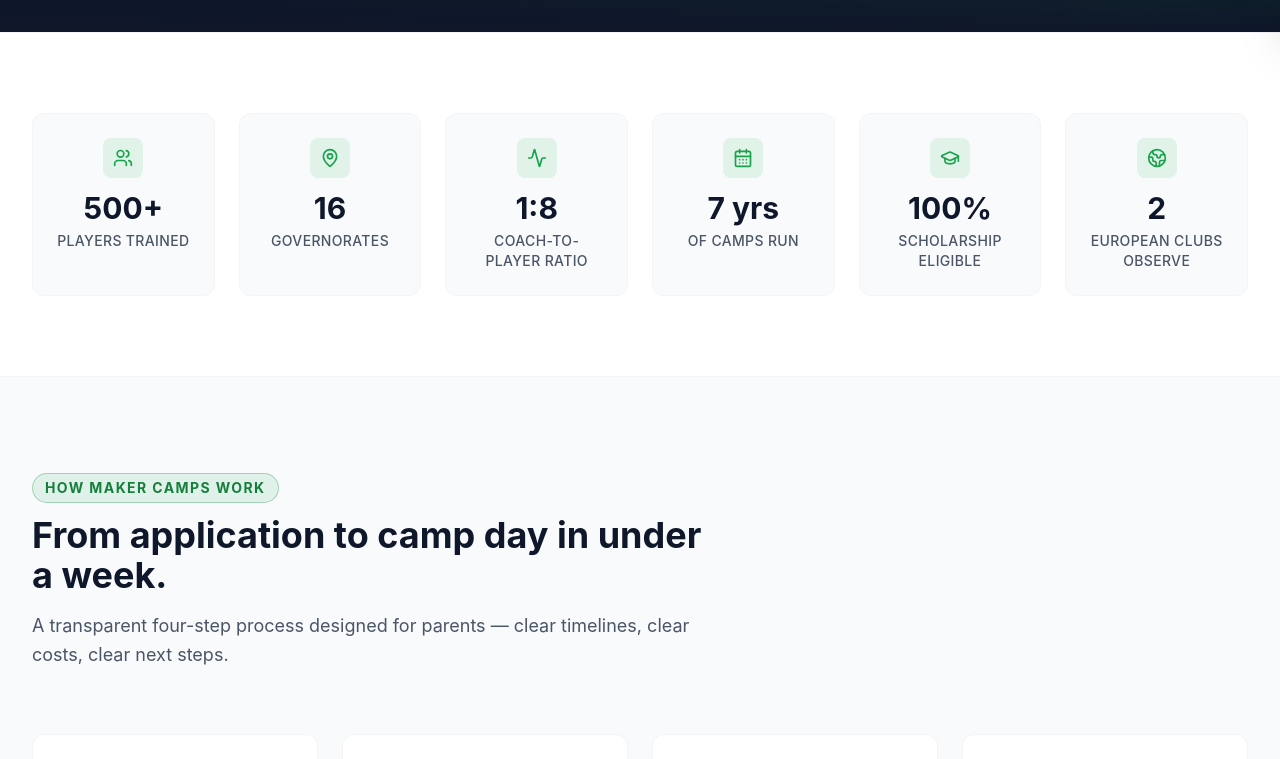
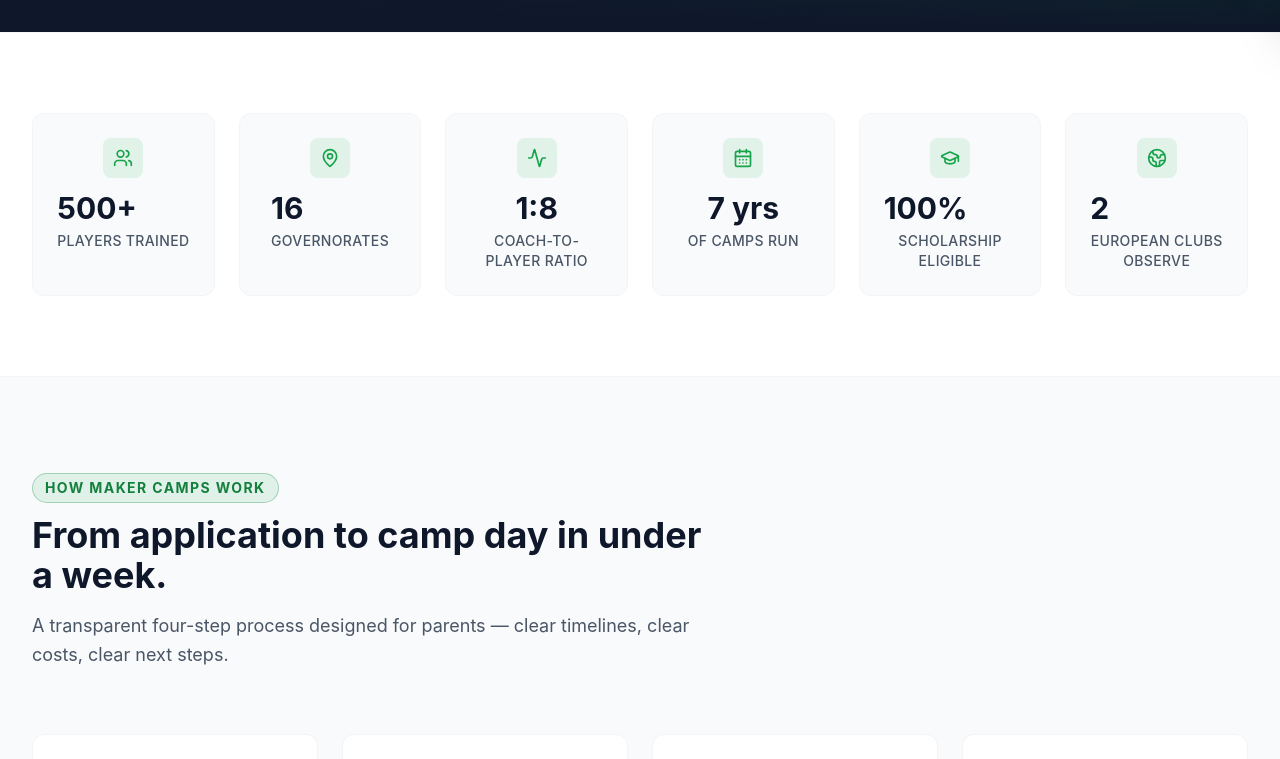
Before and after one commit to sambawy01/the-Maker-Football-Incubator, a React (Vite) app: page /the-Maker-Football-Incubator/camps in a window 1280 px wide. Shown: the part 778-1537 px from the top of the page. Built offline with nearby package versions, Linux system fonts and the light colour scheme.

Commit message:
Scouts/Camps/Academies: retrofit motion primitives for sitewide consistency
Co-Authored-By: Claude Opus 4.7 (1M context) <noreply@anthropic.com>

```diff
--- a/src/app/pages/academies/AcademyStatsStrip.tsx
+++ b/src/app/pages/academies/AcademyStatsStrip.tsx
@@ -1,4 +1,5 @@
 import React from "react";
+import { motion } from "framer-motion";
 import {
   Users,
   MapPin,
@@ -7,6 +8,8 @@ import {
   CalendarDays,
   Globe2,
 } from "lucide-react";
+import { MotionStat } from "../../components/ui/motion";
+import { fadeUpSm, stagger } from "../../../lib/motion";
 
 interface StatCard {
   icon: React.ComponentType<{
@@ -14,7 +17,10 @@ interface StatCard {
     className?: string;
     "aria-hidden"?: boolean;
   }>;
-  value: string;
+  /** Numeric value for the count-up. If absent, falls back to `text`. */
+  numeric?: { value: number; suffix?: string; prefix?: string };
+  /** Text fallback (for non-numeric stats like "7 yrs"). */
+  text?: string;
   label: string;
 }
 
@@ -22,12 +28,12 @@ interface StatCard {
 // /scouts and /camps). Numbers are public-facing claims The Maker has made
 // in prior batches — preserved here.
 const STATS: StatCard[] = [
-  { icon: Users, value: "150+", label: "Active scholars" },
-  { icon: MapPin, value: "16", label: "Governorates covered" },
-  { icon: GraduationCap, value: "100%", label: "Scholarship pathway" },
-  { icon: Layers, value: "4", label: "Holistic pillars" },
-  { icon: CalendarDays, value: "7 yrs", label: "Operating" },
-  { icon: Globe2, value: "2", label: "European partners" },
+  { icon: Users, numeric: { value: 150, suffix: "+" }, label: "Active scholars" },
+  { icon: MapPin, numeric: { value: 16 }, label: "Governorates covered" },
+  { icon: GraduationCap, numeric: { value: 100, suffix: "%" }, label: "Scholarship pathway" },
+  { icon: Layers, numeric: { value: 4 }, label: "Holistic pillars" },
+  { icon: CalendarDays, text: "7 yrs", label: "Operating" },
+  { icon: Globe2, numeric: { value: 2 }, label: "European partners" },
 ];
 
 export const AcademyStatsStrip: React.FC = () => {
@@ -40,30 +46,48 @@ export const AcademyStatsStrip: React.FC = () => {
         <h2 id="academy-stats-heading" className="sr-only">
           The Maker Academy at a glance
         </h2>
-        <ul
+        <motion.ul
           role="list"
           className="grid grid-cols-2 md:grid-cols-3 lg:grid-cols-6 gap-4 md:gap-6"
+          variants={stagger}
+          initial="hidden"
+          whileInView="visible"
+          viewport={{ once: true, amount: 0.2 }}
         >
           {STATS.map((stat) => {
             const Icon = stat.icon;
             return (
-              <li
+              <motion.li
                 key={stat.label}
+                variants={fadeUpSm}
                 className="bg-[#F8FAFC] rounded-xl border border-gray-100 p-5 md:p-6 text-center transition-colors hover:border-[#16A34A]/40"
               >
                 <div className="inline-flex items-center justify-center w-10 h-10 rounded-lg bg-[#16A34A]/10 text-[#16A34A] mb-3">
                   <Icon size={20} aria-hidden={true} />
                 </div>
-                <div className="text-[#0F172A] font-bold text-2xl md:text-3xl leading-tight">
-                  {stat.value}
-                </div>
-                <div className="mt-1 text-xs md:text-sm font-medium text-gray-600 uppercase tracking-wide">
-                  {stat.label}
-                </div>
-              </li>
+                {stat.numeric ? (
+                  <MotionStat
+                    value={stat.numeric.value}
+                    prefix={stat.numeric.prefix}
+                    suffix={stat.numeric.suffix}
+                    label={stat.label}
+                    className="text-[#0F172A] font-bold text-2xl md:text-3xl leading-tight"
+                    labelClassName="mt-1 text-xs md:text-sm font-medium text-gray-600 uppercase tracking-wide"
+                  />
+                ) : (
+                  <>
+                    <div className="text-[#0F172A] font-bold text-2xl md:text-3xl leading-tight">
+                      {stat.text}
+                    </div>
+                    <div className="mt-1 text-xs md:text-sm font-medium text-gray-600 uppercase tracking-wide">
+                      {stat.label}
+                    </div>
+                  </>
+                )}
+              </motion.li>
             );
           })}
-        </ul>
+        </motion.ul>
       </div>
     </section>
   );
--- a/src/app/pages/academies/FinalCTA.tsx
+++ b/src/app/pages/academies/FinalCTA.tsx
@@ -1,6 +1,7 @@
 import React from "react";
 import { Button } from "../../components/ui/Button";
 import { Clock, ShieldCheck, MapPin } from "lucide-react";
+import { GradientMesh, MagneticButton } from "../../components/ui/motion";
 
 export const FinalCTA: React.FC = () => {
   return (
@@ -12,6 +13,8 @@ export const FinalCTA: React.FC = () => {
         aria-hidden="true"
         className="absolute inset-0 bg-gradient-to-br from-[#15803D]/10 via-transparent to-transparent"
       />
+      {/* Tech-modernity ambience layered above the static accent. */}
+      <GradientMesh variant="green" animate opacity={0.4} />
       <div className="relative max-w-3xl mx-auto px-4 md:px-8 text-center">
         <h2
           id="academies-final-cta-heading"
@@ -24,6 +27,7 @@ export const FinalCTA: React.FC = () => {
           auto-replies, no chatbots. Scholarship-funded for selected scholars.
         </p>
 
+        <MagneticButton>
           <Button
             as="a"
             href="#apply"
@@ -33,6 +37,7 @@ export const FinalCTA: React.FC = () => {
           >
             Apply to the Academy
           </Button>
+        </MagneticButton>
 
         <ul className="mt-8 flex flex-wrap items-center justify-center gap-x-6 gap-y-3 text-sm text-gray-300">
           <li className="inline-flex items-center gap-2">
--- a/src/app/pages/camps/CampsStatsStrip.tsx
+++ b/src/app/pages/camps/CampsStatsStrip.tsx
@@ -1,4 +1,5 @@
 import React from "react";
+import { motion } from "framer-motion";
 import {
   Users,
   MapPin,
@@ -7,21 +8,26 @@ import {
   GraduationCap,
   Globe2,
 } from "lucide-react";
+import { MotionStat } from "../../components/ui/motion";
+import { fadeUpSm, stagger } from "../../../lib/motion";
 
 interface StatCard {
   icon: React.ComponentType<{ size?: number; className?: string; "aria-hidden"?: boolean }>;
-  value: string;
+  /** Numeric value for the count-up. If absent, falls back to `text`. */
+  numeric?: { value: number; suffix?: string; prefix?: string };
+  /** Text fallback (for non-numeric stats like "1:8" or "7 yrs"). */
+  text?: string;
   label: string;
 }
 
 // Six credibility numbers, sized to a 2×3 / 3×2 / 6×1 grid.
 const STATS: StatCard[] = [
-  { icon: Users, value: "500+", label: "Players trained" },
-  { icon: MapPin, value: "16", label: "Governorates" },
-  { icon: Activity, value: "1:8", label: "Coach-to-player ratio" },
-  { icon: CalendarDays, value: "7 yrs", label: "Of camps run" },
-  { icon: GraduationCap, value: "100%", label: "Scholarship eligible" },
-  { icon: Globe2, value: "2", label: "European clubs observe" },
+  { icon: Users, numeric: { value: 500, suffix: "+" }, label: "Players trained" },
+  { icon: MapPin, numeric: { value: 16 }, label: "Governorates" },
+  { icon: Activity, text: "1:8", label: "Coach-to-player ratio" },
+  { icon: CalendarDays, text: "7 yrs", label: "Of camps run" },
+  { icon: GraduationCap, numeric: { value: 100, suffix: "%" }, label: "Scholarship eligible" },
+  { icon: Globe2, numeric: { value: 2 }, label: "European clubs observe" },
 ];
 
 export const CampsStatsStrip: React.FC = () => {
@@ -34,27 +40,48 @@ export const CampsStatsStrip: React.FC = () => {
         <h2 id="camps-stats-heading" className="sr-only">
           Maker camps at a glance
         </h2>
-        <div className="grid grid-cols-2 md:grid-cols-3 lg:grid-cols-6 gap-4 md:gap-6">
+        <motion.ul
+          role="list"
+          className="grid grid-cols-2 md:grid-cols-3 lg:grid-cols-6 gap-4 md:gap-6"
+          variants={stagger}
+          initial="hidden"
+          whileInView="visible"
+          viewport={{ once: true, amount: 0.2 }}
+        >
           {STATS.map((stat) => {
             const Icon = stat.icon;
             return (
-              <div
+              <motion.li
                 key={stat.label}
+                variants={fadeUpSm}
                 className="bg-[#F8FAFC] rounded-xl border border-gray-100 p-5 md:p-6 text-center transition-colors hover:border-[#16A34A]/40"
               >
                 <div className="inline-flex items-center justify-center w-10 h-10 rounded-lg bg-[#16A34A]/10 text-[#16A34A] mb-3">
                   <Icon size={20} aria-hidden={true} />
                 </div>
-                <div className="text-[#0F172A] font-bold text-2xl md:text-3xl leading-tight">
-                  {stat.value}
-                </div>
-                <div className="mt-1 text-xs md:text-sm font-medium text-gray-600 uppercase tracking-wide">
-                  {stat.label}
-                </div>
-              </div>
+                {stat.numeric ? (
+                  <MotionStat
+                    value={stat.numeric.value}
+                    prefix={stat.numeric.prefix}
+                    suffix={stat.numeric.suffix}
+                    label={stat.label}
+                    className="text-[#0F172A] font-bold text-2xl md:text-3xl leading-tight"
+                    labelClassName="mt-1 text-xs md:text-sm font-medium text-gray-600 uppercase tracking-wide"
+                  />
+                ) : (
+                  <>
+                    <div className="text-[#0F172A] font-bold text-2xl md:text-3xl leading-tight">
+                      {stat.text}
+                    </div>
+                    <div className="mt-1 text-xs md:text-sm font-medium text-gray-600 uppercase tracking-wide">
+                      {stat.label}
+                    </div>
+                  </>
+                )}
+              </motion.li>
             );
           })}
-        </div>
+        </motion.ul>
       </div>
     </section>
   );
--- a/src/app/pages/camps/FinalCTA.tsx
+++ b/src/app/pages/camps/FinalCTA.tsx
@@ -1,6 +1,7 @@
 import React from "react";
 import { Button } from "../../components/ui/Button";
 import { Clock, RotateCcw, MessageSquare } from "lucide-react";
+import { GradientMesh, MagneticButton } from "../../components/ui/motion";
 
 export const FinalCTA: React.FC = () => {
   return (
@@ -12,6 +13,8 @@ export const FinalCTA: React.FC = () => {
         aria-hidden="true"
         className="absolute inset-0 bg-gradient-to-br from-[#15803D]/10 via-transparent to-transparent"
       />
+      {/* Tech-modernity ambience layered above the static accent. */}
+      <GradientMesh variant="green" animate opacity={0.4} />
       <div className="relative max-w-3xl mx-auto px-4 md:px-8 text-center">
         <h2
           id="camps-final-cta-heading"
@@ -24,6 +27,7 @@ export const FinalCTA: React.FC = () => {
           staff — no marketing chatbot, no auto-reply.
         </p>
 
+        <MagneticButton>
           <Button
             as="a"
             href="#register"
@@ -33,6 +37,7 @@ export const FinalCTA: React.FC = () => {
           >
             Apply for a Camp
           </Button>
+        </MagneticButton>
 
         <ul className="mt-8 flex flex-wrap items-center justify-center gap-x-6 gap-y-3 text-sm text-gray-300">
           <li className="inline-flex items-center gap-2">
--- a/src/app/pages/scouts/FinalCTA.tsx
+++ b/src/app/pages/scouts/FinalCTA.tsx
@@ -1,6 +1,7 @@
 import React from "react";
 import { Button } from "../../components/ui/Button";
 import { Clock, ShieldCheck, BadgeCheck } from "lucide-react";
+import { GradientMesh, MagneticButton } from "../../components/ui/motion";
 
 export const FinalCTA: React.FC = () => {
   return (
@@ -13,6 +14,8 @@ export const FinalCTA: React.FC = () => {
         aria-hidden="true"
         className="absolute inset-0 bg-gradient-to-br from-[#15803D]/10 via-transparent to-transparent"
       />
+      {/* Tech-modernity ambience layered above the static accent. */}
+      <GradientMesh variant="green" animate opacity={0.4} />
       <div className="relative max-w-3xl mx-auto px-4 md:px-8 text-center">
         <h2
           id="final-cta-heading"
@@ -25,6 +28,7 @@ export const FinalCTA: React.FC = () => {
           friction.
         </p>
 
+        <MagneticButton>
           <Button
             as="a"
             href="#request-access"
@@ -34,6 +38,7 @@ export const FinalCTA: React.FC = () => {
           >
             Request Scout Access
           </Button>
+        </MagneticButton>
 
         <ul className="mt-8 flex flex-wrap items-center justify-center gap-x-6 gap-y-3 text-sm text-gray-300">
           <li className="inline-flex items-center gap-2">
--- a/src/app/pages/scouts/StatsStrip.tsx
+++ b/src/app/pages/scouts/StatsStrip.tsx
@@ -1,4 +1,5 @@
 import React from "react";
+import { motion } from "framer-motion";
 import {
   Users,
   MapPin,
@@ -7,20 +8,25 @@ import {
   CalendarDays,
   Clock,
 } from "lucide-react";
+import { MotionStat } from "../../components/ui/motion";
+import { fadeUpSm, stagger } from "../../../lib/motion";
 
 interface StatCard {
   icon: React.ComponentType<{ size?: number; className?: string; "aria-hidden"?: boolean }>;
-  value: string;
+  /** Numeric value for the count-up. If absent, falls back to `text`. */
+  numeric?: { value: number; suffix?: string; prefix?: string };
+  /** Text fallback (for non-numeric stats like "Year-round" or "<14 days"). */
+  text?: string;
   label: string;
 }
 
 const STATS: StatCard[] = [
-  { icon: Users, value: "110+", label: "Active Scholars" },
-  { icon: MapPin, value: "16", label: "Egyptian Governorates" },
-  { icon: Eye, value: "100K+", label: "Players Scouted" },
-  { icon: Globe2, value: "2", label: "European Club Partners" },
-  { icon: CalendarDays, value: "Year-round", label: "Rolling Trial Calendar" },
-  { icon: Clock, value: "<14 days", label: "Avg. Time-to-Trial" },
+  { icon: Users, numeric: { value: 110, suffix: "+" }, label: "Active Scholars" },
+  { icon: MapPin, numeric: { value: 16 }, label: "Egyptian Governorates" },
+  { icon: Eye, text: "100K+", label: "Players Scouted" },
+  { icon: Globe2, numeric: { value: 2 }, label: "European Club Partners" },
+  { icon: CalendarDays, text: "Year-round", label: "Rolling Trial Calendar" },
+  { icon: Clock, text: "<14 days", label: "Avg. Time-to-Trial" },
 ];
 
 export const StatsStrip: React.FC = () => {
@@ -33,27 +39,48 @@ export const StatsStrip: React.FC = () => {
         <h2 id="scouts-stats-heading" className="sr-only">
           Scouting access at a glance
         </h2>
-        <div className="grid grid-cols-2 md:grid-cols-3 lg:grid-cols-6 gap-4 md:gap-6">
+        <motion.ul
+          role="list"
+          className="grid grid-cols-2 md:grid-cols-3 lg:grid-cols-6 gap-4 md:gap-6"
+          variants={stagger}
+          initial="hidden"
+          whileInView="visible"
+          viewport={{ once: true, amount: 0.2 }}
+        >
           {STATS.map((stat) => {
             const Icon = stat.icon;
             return (
-              <div
+              <motion.li
                 key={stat.label}
+                variants={fadeUpSm}
                 className="bg-[#F8FAFC] rounded-xl border border-gray-100 p-5 md:p-6 text-center transition-colors hover:border-[#16A34A]/40"
               >
                 <div className="inline-flex items-center justify-center w-10 h-10 rounded-lg bg-[#16A34A]/10 text-[#16A34A] mb-3">
                   <Icon size={20} aria-hidden={true} />
                 </div>
-                <div className="text-[#0F172A] font-bold text-2xl md:text-3xl leading-tight">
-                  {stat.value}
-                </div>
-                <div className="mt-1 text-xs md:text-sm font-medium text-gray-600 uppercase tracking-wide">
-                  {stat.label}
-                </div>
-              </div>
+                {stat.numeric ? (
+                  <MotionStat
+                    value={stat.numeric.value}
+                    prefix={stat.numeric.prefix}
+                    suffix={stat.numeric.suffix}
+                    label={stat.label}
+                    className="text-[#0F172A] font-bold text-2xl md:text-3xl leading-tight"
+                    labelClassName="mt-1 text-xs md:text-sm font-medium text-gray-600 uppercase tracking-wide"
+                  />
+                ) : (
+                  <>
+                    <div className="text-[#0F172A] font-bold text-2xl md:text-3xl leading-tight">
+                      {stat.text}
+                    </div>
+                    <div className="mt-1 text-xs md:text-sm font-medium text-gray-600 uppercase tracking-wide">
+                      {stat.label}
+                    </div>
+                  </>
+                )}
+              </motion.li>
             );
           })}
-        </div>
+        </motion.ul>
       </div>
     </section>
   );
```
Lines whose indentation alone changed are shown as unchanged.
